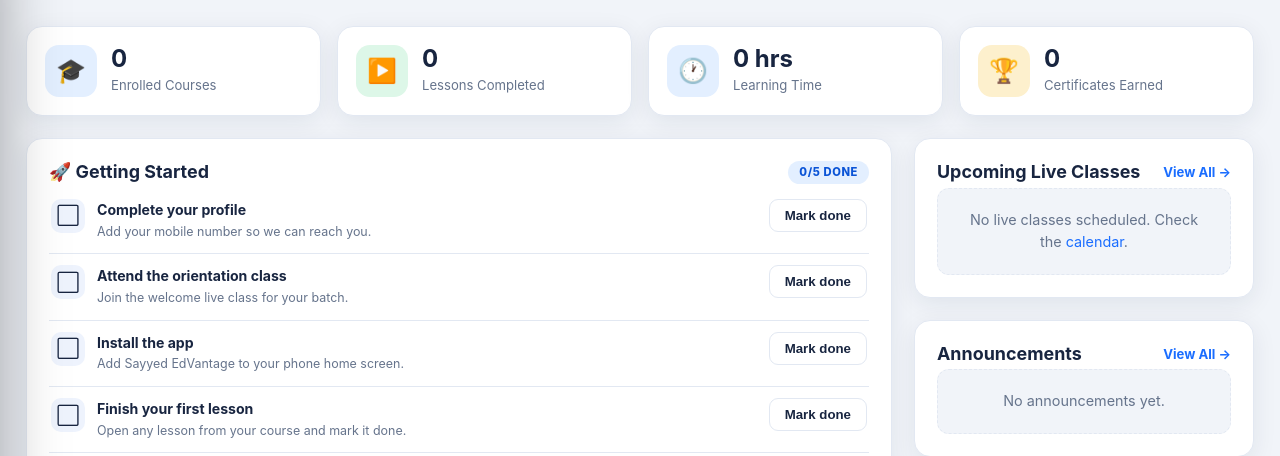
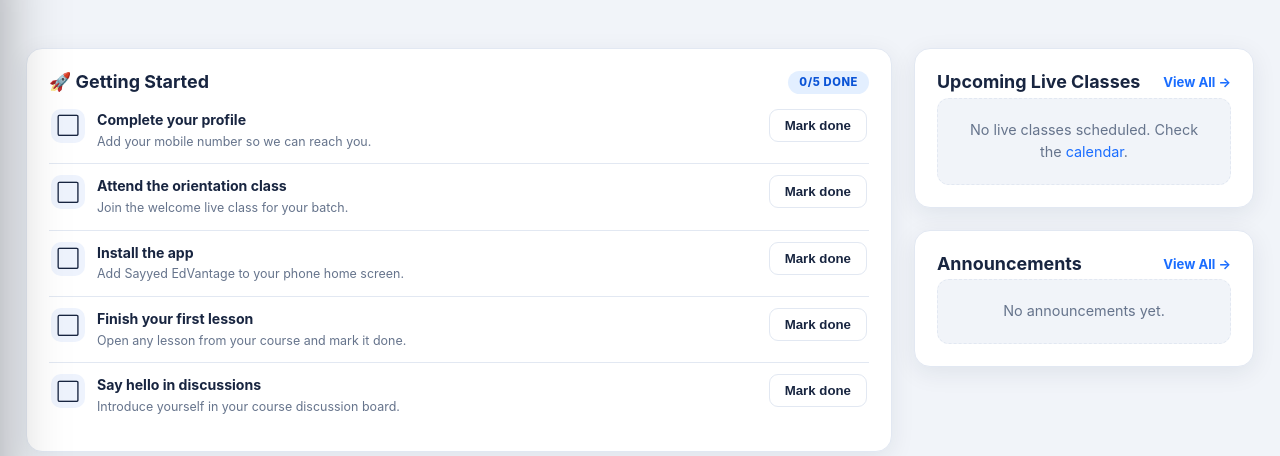
Before and after one commit to MystiqueSalman/sayyed-edvantage-crm, a Flask app: page /dashboard in a window 1280 px wide. Shown: the part 56-512 px from the top of the page. Run offline with Flask 3, Linux system fonts and the light colour scheme; the visitor is signed in with stand-in values (Sample User, id 1); data comes from the database, SQL or seed files in the repository; data that the repository does not hold is empty; parts of the project's set-up code (start-up, migrations or seed data) failed here and were passed over; some libraries are stand-ins or nearby versions.

```diff
--- a/lms/app/templates/dashboard.html
+++ b/lms/app/templates/dashboard.html
@@ -6,13 +6,6 @@
 {% set assignment_cards = assignment_cards|default([], true) %}
 {% set announcements = announcements|default([], true) %}
 {% set overall_pct = overall_pct|default(0, true) %}
-
-<div class="stat-cards">
-  <div class="stat-card"><span class="sic blue">🎓</span><div><b>{{ dash.enrolled }}</b><small>Enrolled Courses</small></div></div>
-  <div class="stat-card"><span class="sic green">▶️</span><div><b>{{ dash.lessons_done }}</b><small>Lessons Completed</small></div></div>
-  <div class="stat-card"><span class="sic blue">🕐</span><div><b>{{ dash.hours }} hrs</b><small>Learning Time</small></div></div>
-  <div class="stat-card"><span class="sic gold">🏆</span><div><b>{{ dash.certificates }}</b><small>Certificates Earned</small></div></div>
-</div>
 
 <div class="dash-grid" style="margin-top:22px">
   <div class="dash-col">
@@ -194,15 +187,6 @@
       {% endif %}
     </div>
 
-    {% if recent_badges %}
-    <div class="panel-card">
-      <h3>🏅 Latest Badges <a class="more" href="{{ url_for('game.achievements') }}">View All →</a></h3>
-      <div style="font-size:2rem; letter-spacing:6px">
-        {% for ub in recent_badges %}<span title="{{ ub.badge.name }}">{{ ub.badge.icon }}</span>{% endfor %}
-      </div>
-    </div>
-    {% endif %}
-
   </div>
 </div>
 {% endblock %}
```
